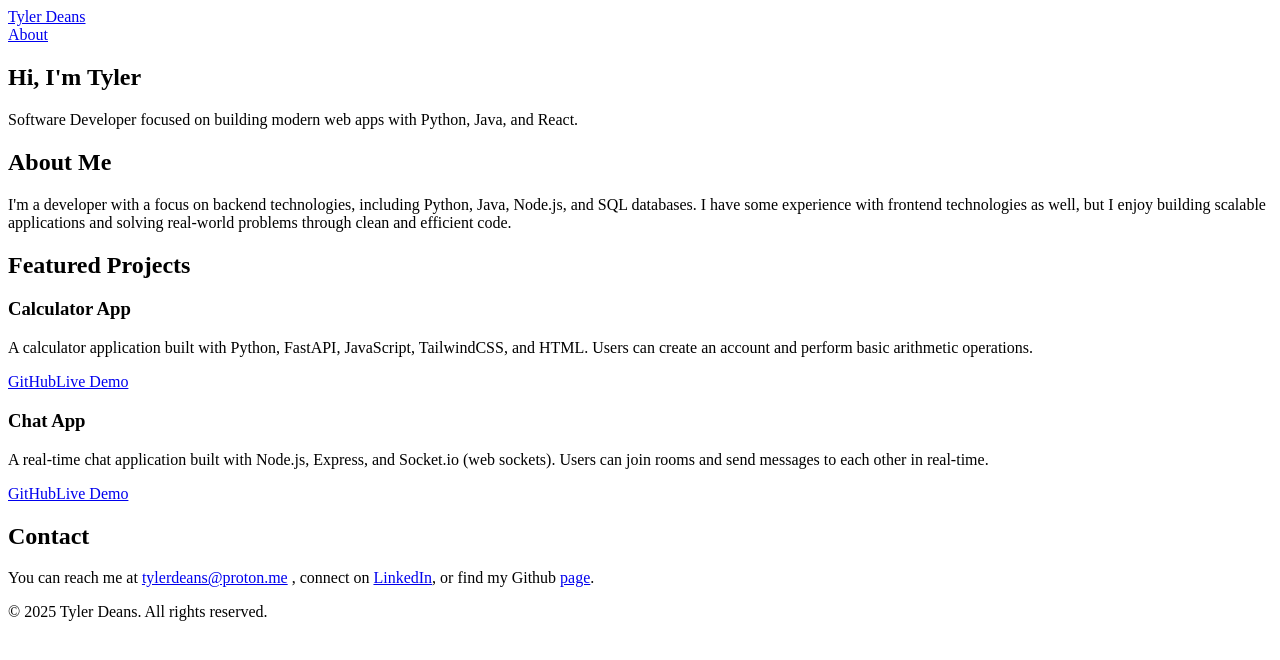
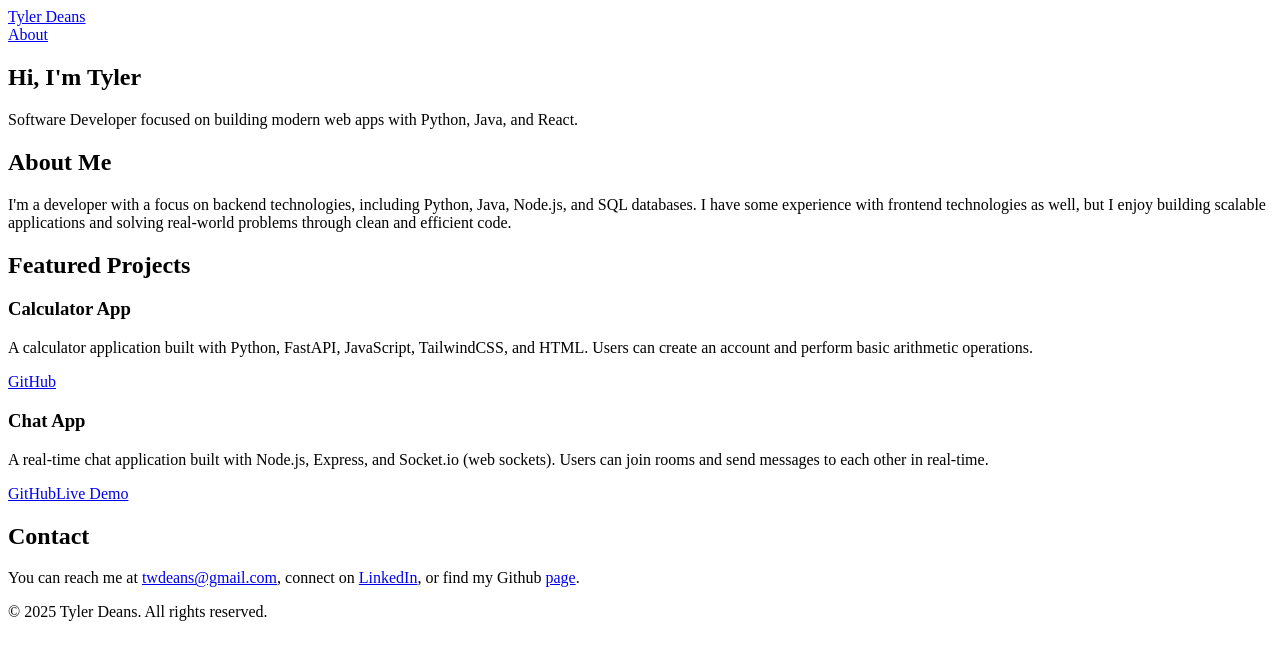
Before and after one commit to tylerd92/portfolio, a React (Create React App) app: page / in a window 1280 px wide. Shown: the top 660 px of the page. Built offline with nearby package versions, Linux system fonts and the light colour scheme.

Commit message:
updated contact info and project links

```diff
--- a/src/components/Contact.jsx
+++ b/src/components/Contact.jsx
@@ -4,9 +4,9 @@ const Contact = () => {
       <h2 className='text-3xl font-semibold mb-4'>Contact</h2>
       <p>
         You can reach me at{" "}
-        <a href='mailto:tylerdeans@proton.me' className='text-blue-600'>
-          tylerdeans@proton.me
-        </a>{" "}
+        <a href='mailto:twdeans@gmail.com' className='text-blue-600'>
+          twdeans@gmail.com
+        </a>
         , connect on{" "}
         <a
           href='https://www.linkedin.com/in/tylerdeans/'
--- a/src/components/Projects.jsx
+++ b/src/components/Projects.jsx
@@ -6,40 +6,36 @@ const Projects = () => {
         <div className='bg-white shadow rounded-xl p-5'>
           <h3 className='text-xl font-semibold'>Calculator App</h3>
           <p className='text-sm text-gray-600 mt-2'>
-            A calculator application built with Python, FastAPI, JavaScript, TailwindCSS, and HTML. Users can create an account and perform basic arithmetic operations.
+            A calculator application built with Python, FastAPI, JavaScript,
+            TailwindCSS, and HTML. Users can create an account and perform basic
+            arithmetic operations.
           </p>
           <a
             href='https://github.com/tylerd92/calculator_final_project'
             className='inline-block mt-3 text-blue-600 hover:underline'
-            target="_blank"
+            target='_blank'
           >
             GitHub
-          </a>
-          <a
-            href='https://calculator-app-zdtd.onrender.com/'
-            className='inline-block ml-3 text-blue-600 hover:underline'
-            target="_blank"
-          >
-            Live Demo
           </a>
         </div>
         <div className='bg-white shadow rounded-xl p-5'>
           <h3 className='text-xl font-semibold'>Chat App</h3>
           <p className='text-sm text-gray-600 mt-2'>
-            A real-time chat application built with Node.js, Express, and Socket.io (web sockets).
-            Users can join rooms and send messages to each other in real-time.
+            A real-time chat application built with Node.js, Express, and
+            Socket.io (web sockets). Users can join rooms and send messages to
+            each other in real-time.
           </p>
           <a
             href='https://github.com/tylerd92/node-chat-app'
             className='inline-block mt-3 text-blue-600 hover:underline'
-            target="_blank"
+            target='_blank'
           >
             GitHub
           </a>
           <a
             href='https://node-chat-app-tylerd92.onrender.com/'
             className='inline-block ml-3 text-blue-600 hover:underline'
-            target="_blank"
+            target='_blank'
           >
             Live Demo
           </a>
```
